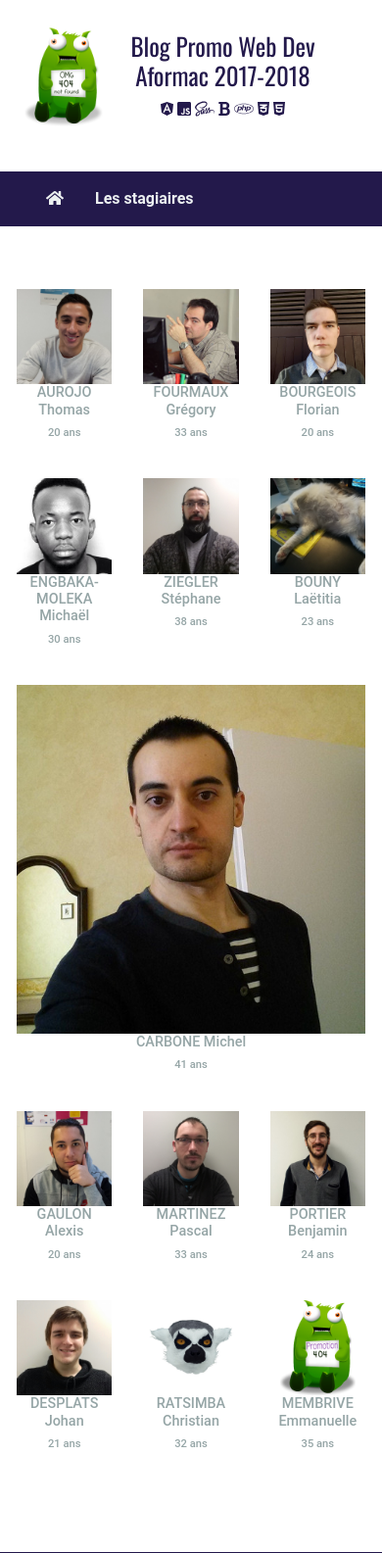
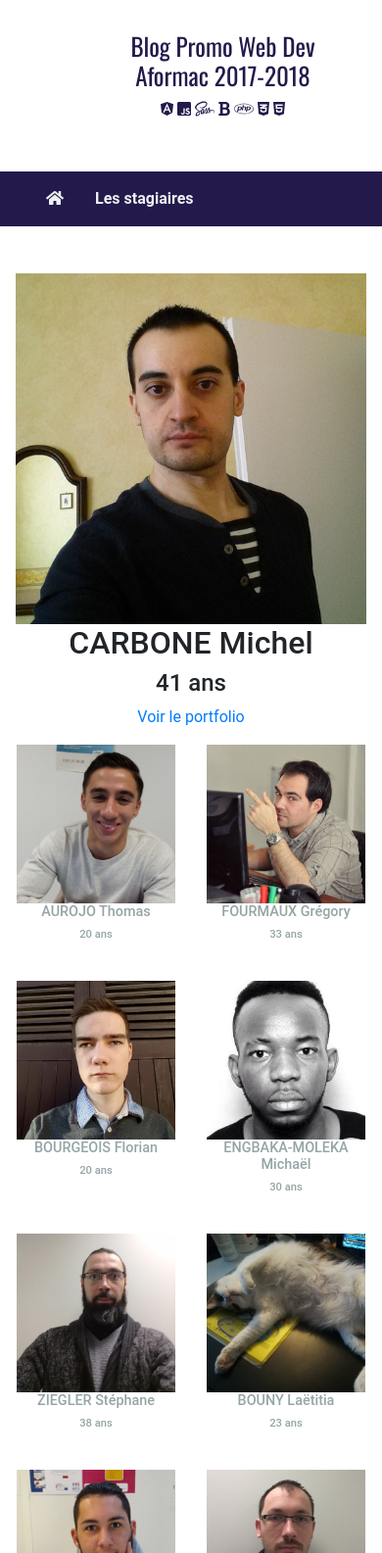
Before and after one commit to Purple-Manue/Blog-PROMO, a PHP site: page /stagiaires.php in a window 390 px wide. Shown: the top 1585 px of the page at 98% size. Run offline with PHP 8.4, Linux system fonts and the light colour scheme; style sheets or scripts are compiled from the project's sources; some libraries are stand-ins or nearby versions.

Commit message:
responsivness

```diff
--- a/css/style.min.css
+++ b/css/style.min.css
@@ -1 +1 @@
-body{font-family:Roboto, Open sans, sans-serif;height:100%}#banniere{color:#23194b;height:175px}#banniere .jumbotron{background-color:unset}#menu{background-color:#23194b;font-weight:700}#menu a{color:#ecf0f1}#menu a:hover{color:#27ae60}#menu button{color:#ecf0f1}#text{padding:4.5em 0;font-size:1.5em;color:#7f8c8d}#caroussel{color:#bdc3c7;padding:1em 0}#caroussel .carousel-item{padding:4.5em 0}#target{position:relative}.stagiaire{text-align:center;color:#95a5a6;padding:1em}.stagiaire h2{font-size:0.9em}.stagiaire h4{font-size:0.7em}.stagiaire a{font-size:0.8em;color:#bdc3c7;text-decoration:none;display:none}.stagiaire a:hover{color:#27ae60}#main{padding:1em 0}#main .jumbotron{background-color:unset}footer{background-color:#23194b;padding:1em 0;color:#ecf0f1}footer iframe{width:100%;height:auto}@media screen and (min-height: 900px){footer{position:absolute;bottom:0}}
+body{font-family:Roboto, Open sans, sans-serif;height:100%}#banniere{color:#23194b;height:175px}#banniere .jumbotron{background-color:unset}#menu{background-color:#23194b;font-weight:700}#menu a{color:#ecf0f1}#menu a:hover{color:#27ae60}#menu button{color:#ecf0f1}#text{font-size:1.5em;color:#7f8c8d}#caroussel{color:#bdc3c7;padding:1em 0}#caroussel .carousel-item{padding:4.5em 0}#target{position:relative}.stagiaire{text-align:center;color:#95a5a6;padding:1em}.stagiaire h2{font-size:0.9em}.stagiaire h4{font-size:0.7em}.stagiaire a{font-size:0.8em;color:#bdc3c7;text-decoration:none;display:none}.stagiaire a:hover{color:#27ae60}#main{padding:1em 0}#main .jumbotron{background-color:unset}footer{background-color:#23194b;padding:1em 0;color:#ecf0f1}footer iframe{width:100%;height:auto}@media screen and (min-height: 900px){footer{position:absolute;bottom:0}}
--- a/css/style.scss
+++ b/css/style.scss
@@ -34,7 +34,6 @@ body {
 }*/
 
 #text {
-    padding: 4.5em 0;
     font-size: 1.5em;
     color:$asbestos;
 }
--- a/css/style2.css
+++ b/css/style2.css
@@ -21,7 +21,7 @@
     width: 500px; }
 
   .bienvenue {
-    max-height: 500px; }
+    max-height: 100%; }
 
   .iht {
     max-height: 500px; } }
@@ -45,6 +45,9 @@
   .iht {
     max-height: 80px; } }
 @media screen and (max-width: 600px) {
+  #logo {
+    visibility: hidden; }
+
   .title {
     font-size: 25px; }
 
@@ -56,6 +59,7 @@
     max-height: 110px; }
 
   .bienvenue {
-    max-height: 77px; } }
+    max-height: 150px;
+    text-align: center; } }
 
 /*# sourceMappingURL=style2.css.map */
--- a/css/style2.min.css
+++ b/css/style2.min.css
@@ -1 +1 @@
-.oswald{font-family:'Oswald', sans-serif}.logo{width:135px}.present{text-align:left}.address{text-align:center}.caroussel{max-height:250px}.iht{max-height:170px}@media screen and (max-width: 1920px){.caroussel{width:500px}.bienvenue{max-height:500px}.iht{max-height:500px}}@media screen and (max-width: 1000px){.title{font-size:30px}.logo{width:100px}.present{font-size:25px;text-align:center}.caroussel{width:500px}.bienvenue{max-height:77px}.iht{max-height:80px}}@media screen and (max-width: 600px){.title{font-size:25px}.present{font-size:20px;text-align:center}.iht{max-height:110px}.bienvenue{max-height:77px}}
+.oswald{font-family:'Oswald', sans-serif}.logo{width:135px}.present{text-align:left}.address{text-align:center}.caroussel{max-height:250px}.iht{max-height:170px}@media screen and (max-width: 1920px){.caroussel{width:500px}.bienvenue{max-height:100%}.iht{max-height:500px}}@media screen and (max-width: 1000px){.title{font-size:30px}.logo{width:100px}.present{font-size:25px;text-align:center}.caroussel{width:500px}.bienvenue{max-height:77px}.iht{max-height:80px}}@media screen and (max-width: 600px){#logo{visibility:hidden}.title{font-size:25px}.present{font-size:20px;text-align:center}.iht{max-height:110px}.bienvenue{max-height:150px;text-align:center}}
--- a/css/style2.sass
+++ b/css/style2.sass
@@ -22,7 +22,7 @@
     width: 500px
 
   .bienvenue
-    max-height: 500px
+    max-height: 100%
 
   .iht
     max-height: 500px
@@ -51,6 +51,10 @@
 
 
 @media screen and (max-width: 600px)
+
+  #logo
+    visibility: hidden
+
   .title
     font-size: 25px
 
@@ -62,4 +66,5 @@
     max-height: 110px
 
   .bienvenue
-    max-height: 77px
+    max-height: 150px
+    text-align: center
--- a/index.php
+++ b/index.php
@@ -5,7 +5,7 @@
             <div class="row">
                 <div id="text" class="col-lg-6 col-sm-12 bienvenue">
                     <div>
-                        <img class="img-fluid iht" src="img/Aformac-lg.png" />
+                        <a href="http://www.aformac.fr"><img class="img-fluid iht" src="img/Aformac-lg.png" /></a>
                     </div>
                     <p class="animated slideInLeft present oswald bienvenue text-justify">Bienvenue sur le site de présentation de la première promotion de la formation developpeur Web du groupe Aformac</p>
                 </div>
--- a/librairies/rocket/rocketPerso.js
+++ b/librairies/rocket/rocketPerso.js
@@ -21,8 +21,8 @@ function rocketcss(rocket, target, theclass) {
 		$(target).prependTo(tmpTar);
 		$(rocket).prependTo(tmpRoc);
 		//Change les class
-		$(target).removeClass("target col-12").addClass("stagiaire col-4");
-		$(rocket).removeClass("stagiaire col-4").addClass("target col-12");
+		$(target).removeClass("target col-12").addClass("stagiaire col-6 col-lg-4");
+		$(rocket).removeClass("stagiaire col-6 col-lg-4").addClass("target col-12");
 		//Envoie vers les div affichées
 		$(tmpRoc).children().appendTo(tarPar).removeClass("animated zoomOut animated zoomIn");
 		$(tmpTar).children().prependTo(rockPar);
--- a/stagiaires.php
+++ b/stagiaires.php
@@ -3,39 +3,39 @@
         <section id="main">
             <div class="jumbotron container">
                 <div class="row">
-                    <div class="col-12 col-md-4">
+                    <div class="col-12 col-md-4 order-2 order-lg-1">
                         <div class="row animated slideInLeft">
-                            <div class="stagiaire col-4">
+                            <div class="stagiaire col-6 col-lg-4">
                                 <img  class="visuel img-fluid" src="img/photos/thomas.jpg" alt="avatar" class="img-fluid avatar" />
                                 <h2 class="nom">AUROJO Thomas</h2>
                                 <h4 class="age">20 ans</h4>
                                 <a target="blank" class="portfolio" href="#">Voir le portfolio</a>
                             </div>
-                            <div class="stagiaire col-4">
+                            <div class="stagiaire col-6 col-lg-4">
                                 <img  class="visuel img-fluid" src="img/photos/gregory.jpg" alt="avatar" class="img-fluid avatar" />
                                 <h2 class="nom">FOURMAUX Grégory</h2>
                                 <h4 class="age">33 ans</h4>
                                 <a target="blank" class="portfolio" href="http://raspberrygreg.ddns.net">Voir le portfolio</a>
                             </div>
-                            <div class="stagiaire col-4">
+                            <div class="stagiaire col-6 col-lg-4">
                                 <img  class="visuel img-fluid" src="img/photos/florian.jpg" alt="avatar" class="img-fluid avatar" />
                                 <h2 class="nom">BOURGEOIS Florian</h2>
                                 <h4 class="age">20 ans</h4>
                                 <a target="blank" class="portfolio" href="#">Voir le portfolio</a>
                             </div>
-                            <div class="stagiaire col-4">
+                            <div class="stagiaire col-6 col-lg-4">
                                 <img  class="visuel img-fluid" src="img/photos/mike.jpg" alt="avatar" class="img-fluid avatar" />
                                 <h2 class="nom">ENGBAKA-MOLEKA Michaël</h2>
                                 <h4 class="age">30 ans</h4>
                                 <a target="blank" class="portfolio" href="#">Voir le portfolio</a>
                             </div>
-                            <div class="stagiaire col-4">
+                            <div class="stagiaire col-6 col-lg-4">
                                 <img  class="visuel img-fluid" src="img/photos/stephane.jpg" alt="avatar" class="img-fluid avatar" />
                                 <h2 class="nom">ZIEGLER Stéphane</h2>
                                 <h4 class="age">38 ans</h4>
                                 <a target="blank" class="portfolio" href="#">Voir le portfolio</a>
                             </div>
-                            <div class="stagiaire col-4">
+                            <div class="stagiaire col-6 col-lg-4">
                                 <img  class="visuel img-fluid" src="img/photos/laetitia.jpg" alt="avatar" class="img-fluid avatar" />
                                 <h2 class="nom">BOUNY Laëtitia</h2>
                                 <h4 class="age">23 ans</h4>
@@ -44,9 +44,9 @@
                         </div>
                     </div>
 
-                    <div id="target" class="text-center col-12 col-md-4">
+                    <div id="target" class="text-center col-12 col-md-4 order-1 order-lg-2">
                         <div class="row animated zoomInDown">
-                            <div class="stagiaire target col-12">
+                            <div class="target col-12">
                                 <img  class="visuel img-fluid" src="img/photos/michel.jpg" alt="avatar" class="img-fluid avatar" />
                                 <h2 class="nom">CARBONE Michel</h2>
                                 <h4 class="age">41 ans</h4>
@@ -55,39 +55,39 @@
                         </div>
                     </div>
 
-                    <div class="col-12 col-md-4">
+                    <div class="col-12 col-md-4 order-3">
                         <div class="row animated slideInRight">
-                            <div class="stagiaire col-4">
+                            <div class="stagiaire col-6 col-lg-4">
                                 <img  class="visuel img-fluid" src="img/photos/alexis.jpg" alt="avatar" class="img-fluid avatar" />
                                 <h2 class="nom">GAULON Alexis</h2>
                                 <h4 class="age">20 ans</h4>
                                 <a target="blank" class="portfolio" href="#">Voir le portfolio</a>
                             </div>
-                            <div class="stagiaire col-4">
+                            <div class="stagiaire col-6 col-lg-4">
                                 <img  class="visuel img-fluid" src="img/photos/pascal.jpg" alt="avatar" class="img-fluid avatar" />
                                 <h2 class="nom">MARTINEZ Pascal</h2>
                                 <h4 class="age">33 ans</h4>
                                 <a target="blank" class="portfolio" href="#">Voir le portfolio</a>
                             </div>
-                            <div class="stagiaire col-4">
+                            <div class="stagiaire col-6 col-lg-4">
                                 <img  class="visuel img-fluid" src="img/photos/benjamin.jpg" alt="avatar" class="img-fluid avatar" />
                                 <h2 class="nom">PORTIER Benjamin</h2>
                                 <h4 class="age">24 ans</h4>
                                 <a target="blank" class="portfolio" href="#">Voir le portfolio</a>
                             </div>
-                            <div class="stagiaire col-4">
+                            <div class="stagiaire col-6 col-lg-4">
                                 <img  class="visuel img-fluid" src="img/photos/johan.jpg" alt="avatar" class="img-fluid avatar" />
                                 <h2 class="nom">DESPLATS Johan</h2>
                                 <h4 class="age">21 ans</h4>
                                 <a target="blank" class="portfolio" href="#">Voir le portfolio</a>
                             </div>
-                            <div class="stagiaire col-4">
+                            <div class="stagiaire col-6 col-lg-4">
                                 <img  class="visuel img-fluid" src="img/photos/christian.jpg" alt="avatar" class="img-fluid avatar" />
                                 <h2 class="nom">RATSIMBA Christian</h2>
                                 <h4 class="age">32 ans</h4>
                                 <a target="blank" class="portfolio" href="#">Voir le portfolio</a>
                             </div>
-                            <div class="stagiaire col-4">
+                            <div class="stagiaire col-6 col-lg-4">
                                 <img  class="visuel img-fluid" src="img/logo.png" alt="avatar" class="img-fluid avatar" />
                                 <h2 class="nom">MEMBRIVE Emmanuelle</h2>
                                 <h4 class="age">35 ans</h4>
```
Also changed, not shown: img/bootstrap.png, img/css3.png, img/html5.png, img/js.png, img/symfony.png, 1 other file.
